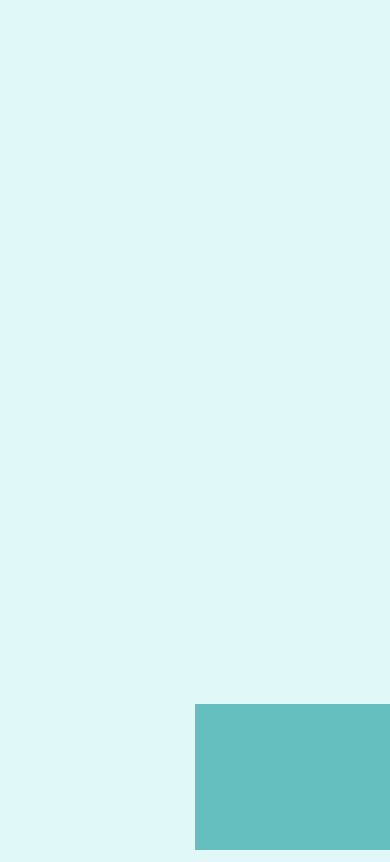
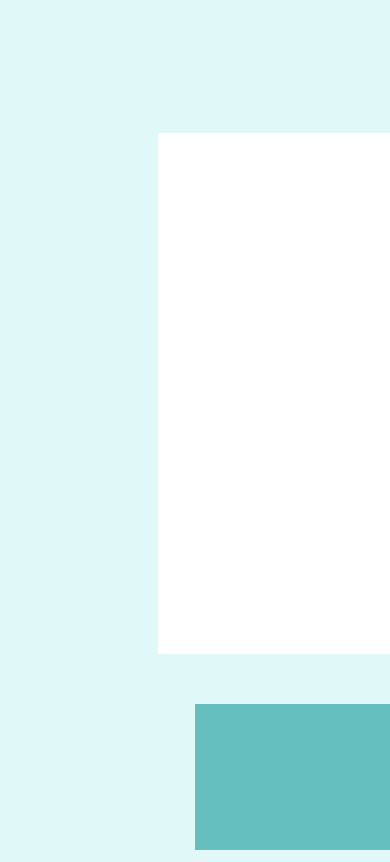
Before and after one commit to manishamails05/cv, a website: page index.html in a window 390 px wide. Shown: the part 4060-4922 px from the top of the page. Drawn offline with nearby package versions, Linux system fonts and the light colour scheme; a web font is replaced by a local one.

Commit message:
Update file.css

```diff
--- a/file.css
+++ b/file.css
@@ -9,7 +9,7 @@
                 padding-top: 100px;
                /* width: 100%; */
              }
-             .form_new1{
+             .form_new{
               color:grey;
                 width: 100%;
                 float: center;
```
